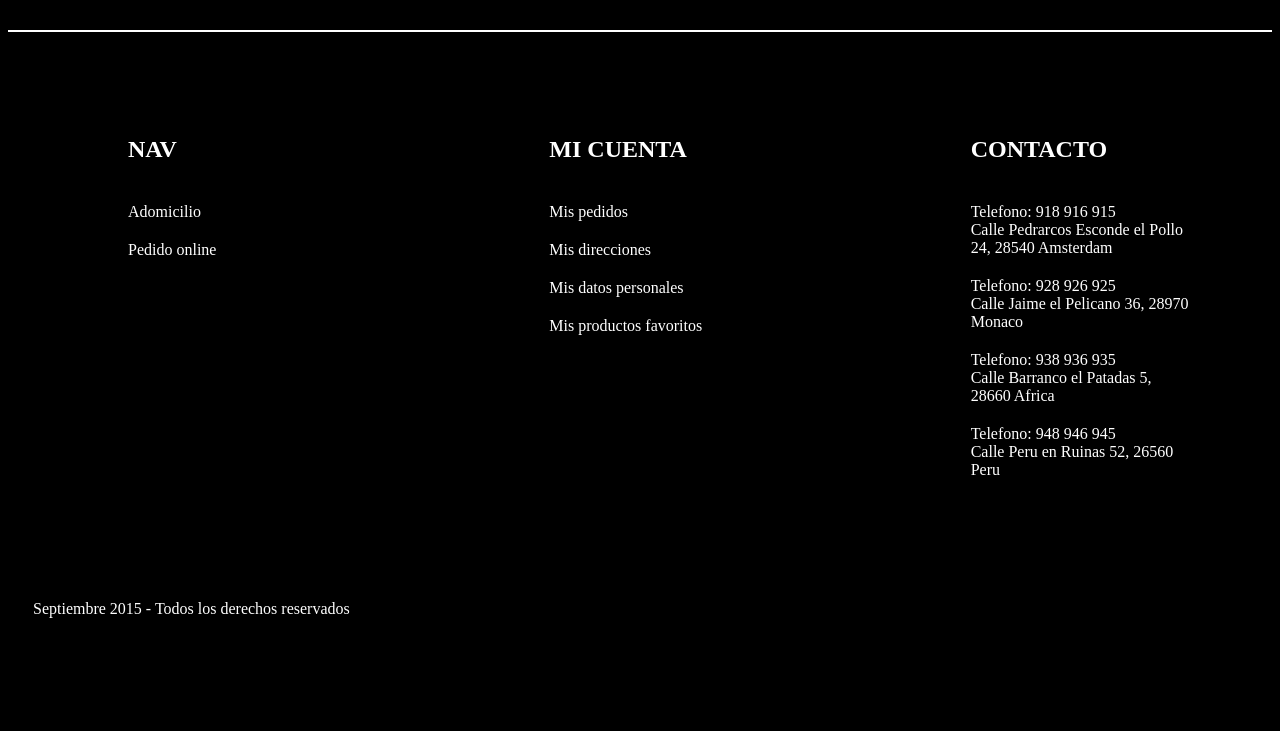
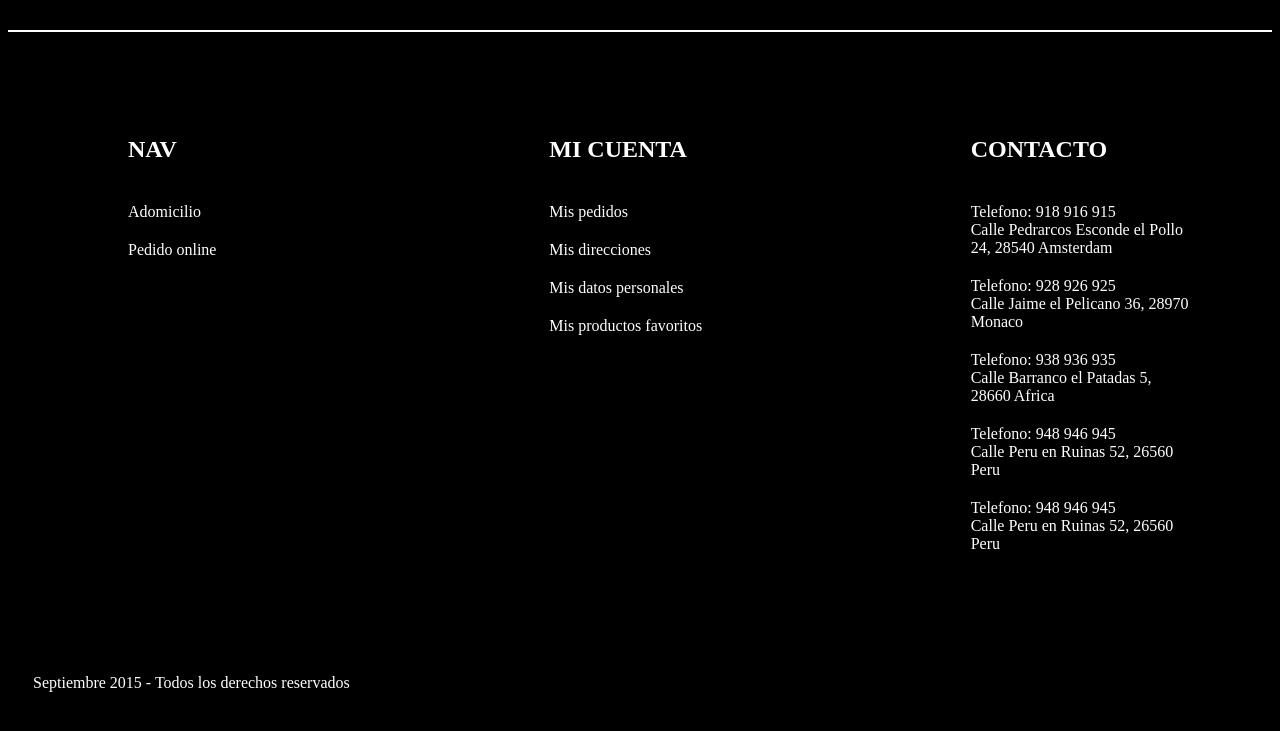
Before and after one commit to DarioSanchezz/WebFinal, a plain HTML site: page index.html in a window 1280 px wide. Shown: the part 1306-2037 px from the top of the page. Before the commit the page ends 1981 px from the top, so only its background shows below. Drawn offline with Linux system fonts and the light colour scheme.

Commit message:
tonteria

```diff
--- a/index.html
+++ b/index.html
@@ -94,6 +94,7 @@
                 <li>Telefono: 928 926 925<br>Calle Jaime el Pelicano 36, 28970 Monaco</li>
                 <li>Telefono: 938 936 935<br>Calle Barranco el Patadas 5, 28660 Africa</li>
                 <li>Telefono: 948 946 945<br>Calle Peru en Ruinas 52, 26560 Peru</li>
+                <li>Telefono: 948 946 945<br>Calle Peru en Ruinas 52, 26560 Peru</li>
             </ul>
         </div>
     </div>
```
